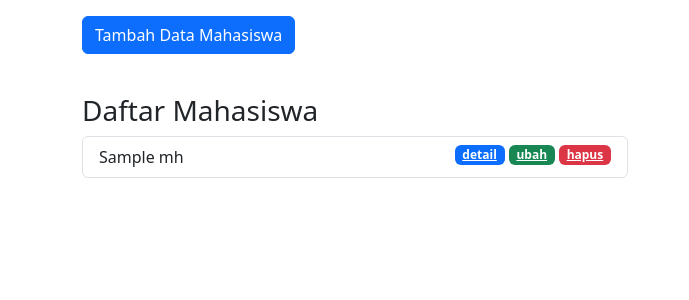
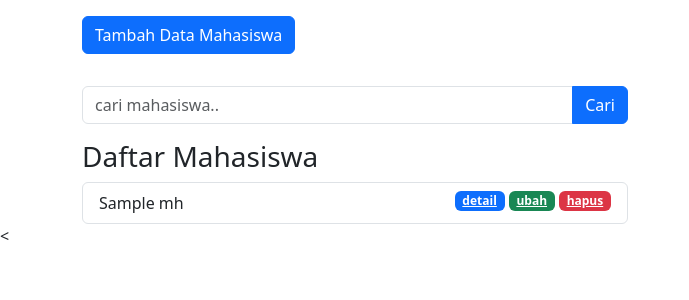
Before and after one commit to rmdhniki/PrakWeb2024_C_223040046_oop, a PHP site: the page made by mvc/app/views/mahasiswa/index.php in a window 1280 px wide. Shown: the part 56-356 px from the top of the page, without its empty margins (0-689 px from the left). Run offline with PHP 8.4, Linux system fonts and the light colour scheme; the template is opened without the code that fills it: most values are stand-ins (such as "Sample title", 1, 10 or a date in 2020); some libraries are stand-ins or nearby versions.

Commit message:
Vidio 13 - Searching

```diff
--- a/mvc/app/views/mahasiswa/index.php
+++ b/mvc/app/views/mahasiswa/index.php
@@ -5,13 +5,28 @@
       <?php Flasher::flash(); ?>
     </div>
   </div>
+
+  <div class="row mb-3">
+    <div class="col-lg-6">
+      <!-- Button trigger modal -->
+      <button type="button" class="btn btn-primary mb-3 tombolTambahData" data-bs-toggle="modal" data-bs-target="#formModal">
+        Tambah Data Mahasiswa
+      </button>
+    </div>
+  </div>
   <div class="row">
     <div class="col-lg-6">
-    <!-- Button trigger modal -->
-    <button type="button" class="btn btn-primary mb-3 tombolTambahData" data-bs-toggle="modal" data-bs-target="#formModal">
-      Tambah Data Mahasiswa
-    </button>
-    <br><br>
+      <form action="<?= BASEURL; ?>/mahasiswa/cari" method="post">
+        <div class="input-group mb-3">
+          <input type="text" class="form-control" placeholder="cari mahasiswa.." name="keyword" id="keyword" autocomplete="off">
+          <button class="btn btn-primary" type="submit" id="tombolCari">Cari</button>
+        </div>
+      </form>
+    </div>
+  </div>
+
+  <div class="row">
+    <div class="col-lg-6">
       <h3>Daftar Mahasiswa</h3>
         <?php foreach($data['mhs'] as $mhs) : ?>
           <ul class="list-group">
@@ -70,4 +85,5 @@
         </div>
       </form>
     </div>
-  </div
+  </div>
+</div>
```
Also changed, not shown: mvc/app/controllers/Mahasiswa.php (+10 -0 lines), mvc/app/models/Mahasiswa_model.php (+9 -0 lines).
